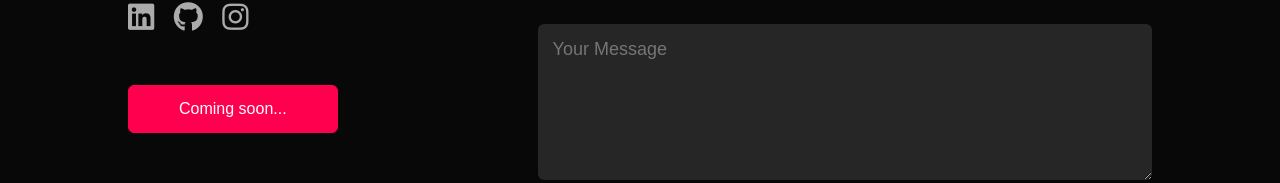
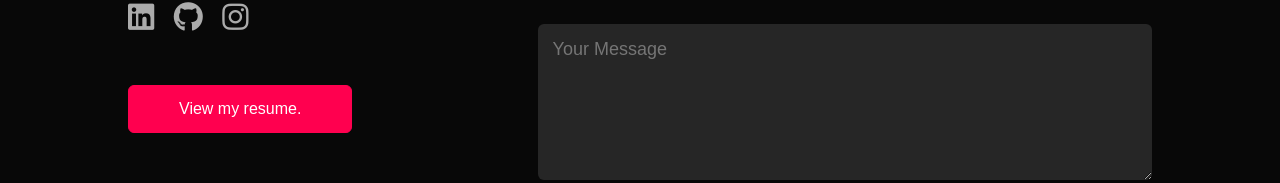
Before and after one commit to NicholasMatias/CBN, a plain HTML site: page index.html in a window 1280 px wide. Shown: the part 2640-2823 px from the top of the page. Drawn offline with Linux system fonts and the light colour scheme.

Commit message:
resume updates

```diff
--- a/index.html
+++ b/index.html
@@ -153,7 +153,7 @@
                             <a href="https://github.com/NicholasMatias" target="_blank" title="Nicholas Matias' GitHub" rel="noreferrer noopener"><i class="fa-brands fa-github" ></i></a>
                             <a href="https://www.instagram.com/nicholasrmatias" target="_blank" title="Nicholas Matias' Instagram" rel="noreferrer noopener"><i class="fa-brands fa-instagram"></i></a>
                         </div>
-                        <a href="#" title="View my resume..." target="_blank" class="button button2">Coming soon...</a>
+                        <a href="#" title="Coming soon..." target="_blank" class="button button2">View my resume.</a>
                     </div>
                     <div class="contact-right">
                         <form name="submit-to-google-sheet">
```
